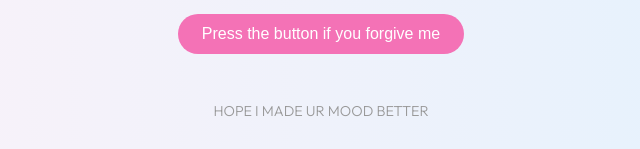
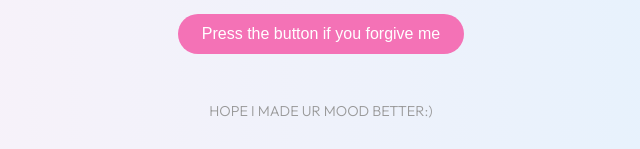
Before and after one commit to aetheris02/sweetu, a plain HTML site: page index.html in a window 1280 px wide. Shown: the part 1386-1535 px from the top of the page, 319-959 px from the left. Drawn offline with Linux system fonts and the light colour scheme.

Commit message:
Update index.html

```diff
--- a/index.html
+++ b/index.html
@@ -163,7 +163,7 @@
   </div>
 
   <footer>
-    HOPE I MADE UR MOOD BETTER
+    HOPE I MADE UR MOOD BETTER:)
   </footer>
 
   <script>
```
